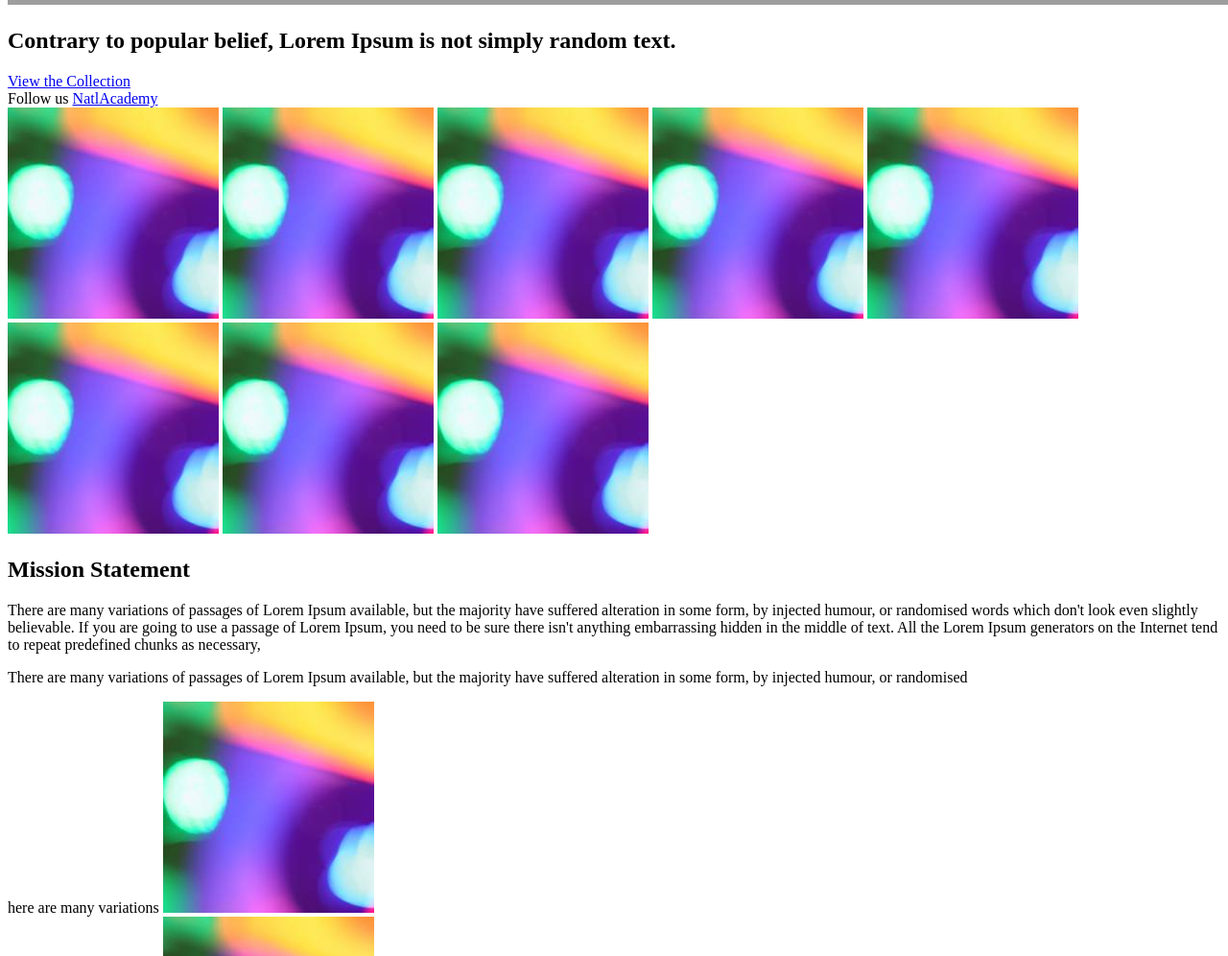
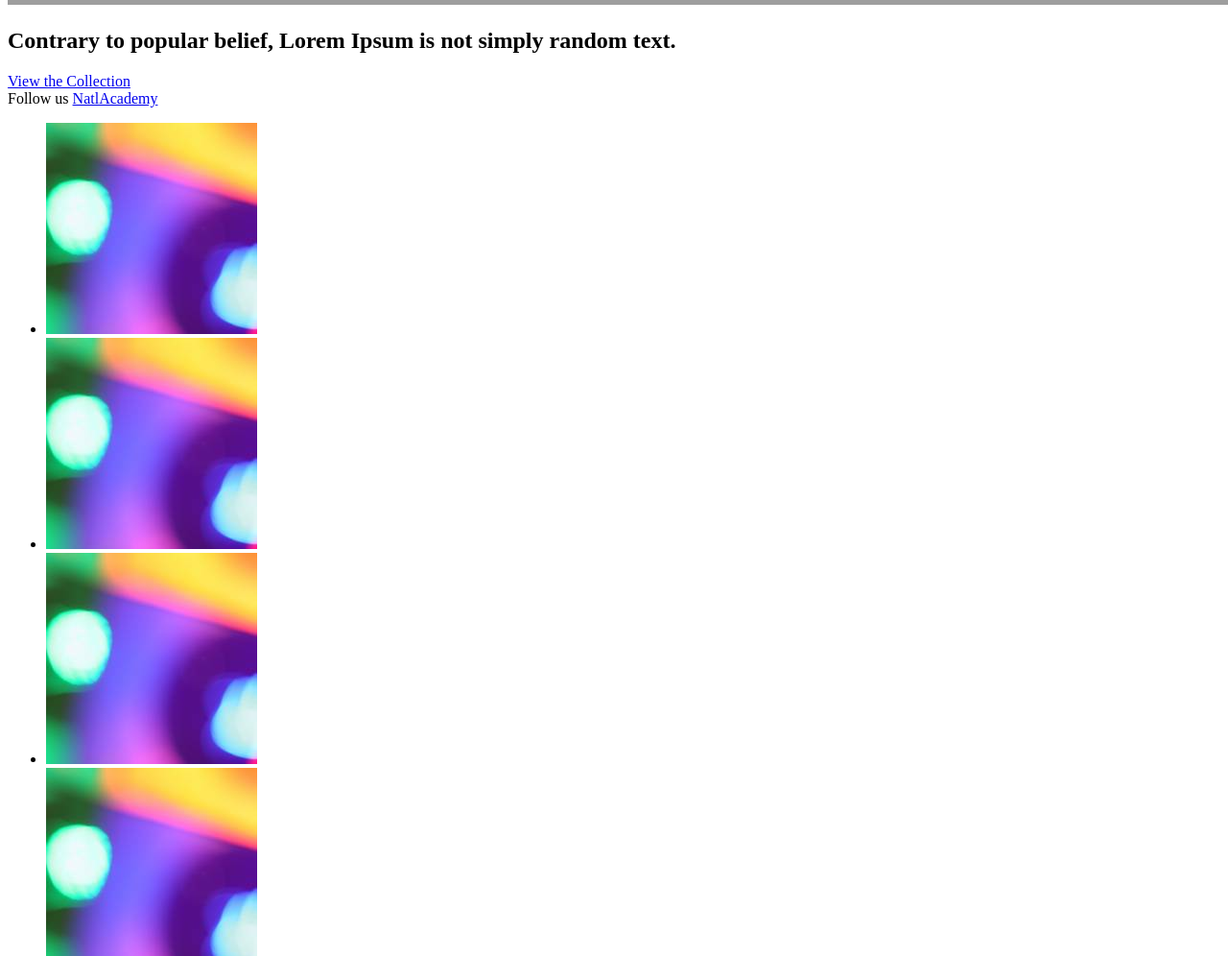
Before and after one commit to psanjeetprdxn/National-academy, a plain HTML site: page index.html in a window 1280 px wide. Shown: the part 700-1696 px from the top of the page at 96% size. Drawn offline with Linux system fonts and the light colour scheme; grey boxes are pictures that could not be loaded.

Commit message:
update gallery images, added ul insted of div for gallery images

```diff
--- a/index.html
+++ b/index.html
@@ -33,24 +33,40 @@
         <a href="#">View the Collection</a>
       </div>
       <!-- GALLERY -->
-      <section>
+      <div class="gallery">
         <div class="wrapper">
           <div class="follow">
             <span>Follow us</span>
-            <a href="#">NatlAcademy</a>
+            <a href="#" title="@NatAcademy">NatlAcademy</a>
           </div>
-          <div class="gallery">
-            <img src="images/gallery.jpeg" alt="NATIONAL ACADEMY OF DESIGN" >
-            <img src="images/gallery.jpeg" alt="NATIONAL ACADEMY OF DESIGN" >
-            <img src="images/gallery.jpeg" alt="NATIONAL ACADEMY OF DESIGN" >
-            <img src="images/gallery.jpeg" alt="NATIONAL ACADEMY OF DESIGN" >
-            <img src="images/gallery.jpeg" alt="NATIONAL ACADEMY OF DESIGN" >
-            <img src="images/gallery.jpeg" alt="NATIONAL ACADEMY OF DESIGN" >
-            <img src="images/gallery.jpeg" alt="NATIONAL ACADEMY OF DESIGN" >
-            <img src="images/gallery.jpeg" alt="NATIONAL ACADEMY OF DESIGN" >
-          </div>
+          <ul>
+            <li>
+              <a href="#"><img src="images/gallery.jpeg" alt="National Academy of Design" ></a>
+            </li>
+            <li>
+              <a href="#"><img src="images/gallery.jpeg" alt="National Academy of Design" ></a>
+            </li>
+            <li>
+              <a href="#"><img src="images/gallery.jpeg" alt="National Academy of Design" ></a>
+            </li>
+            <li>
+              <a href="#"><img src="images/gallery.jpeg" alt="National Academy of Design" ></a>
+            </li>
+            <li>
+              <a href="#"><img src="images/gallery.jpeg" alt="National Academy of Design" ></a>
+            </li>
+            <li>
+              <a href="#"><img src="images/gallery.jpeg" alt="National Academy of Design" ></a>
+            </li>
+            <li>
+              <a href="#"><img src="images/gallery.jpeg" alt="National Academy of Design" ></a>
+            </li>
+            <li>
+              <a href="#"><img src="images/gallery.jpeg" alt="National Academy of Design" ></a>
+            </li>
+          </ul>
         </div>
-      </section>
+      </div>
         <!-- GOAL -->
       <section class="mission">
         <div class="wrapper">
```
